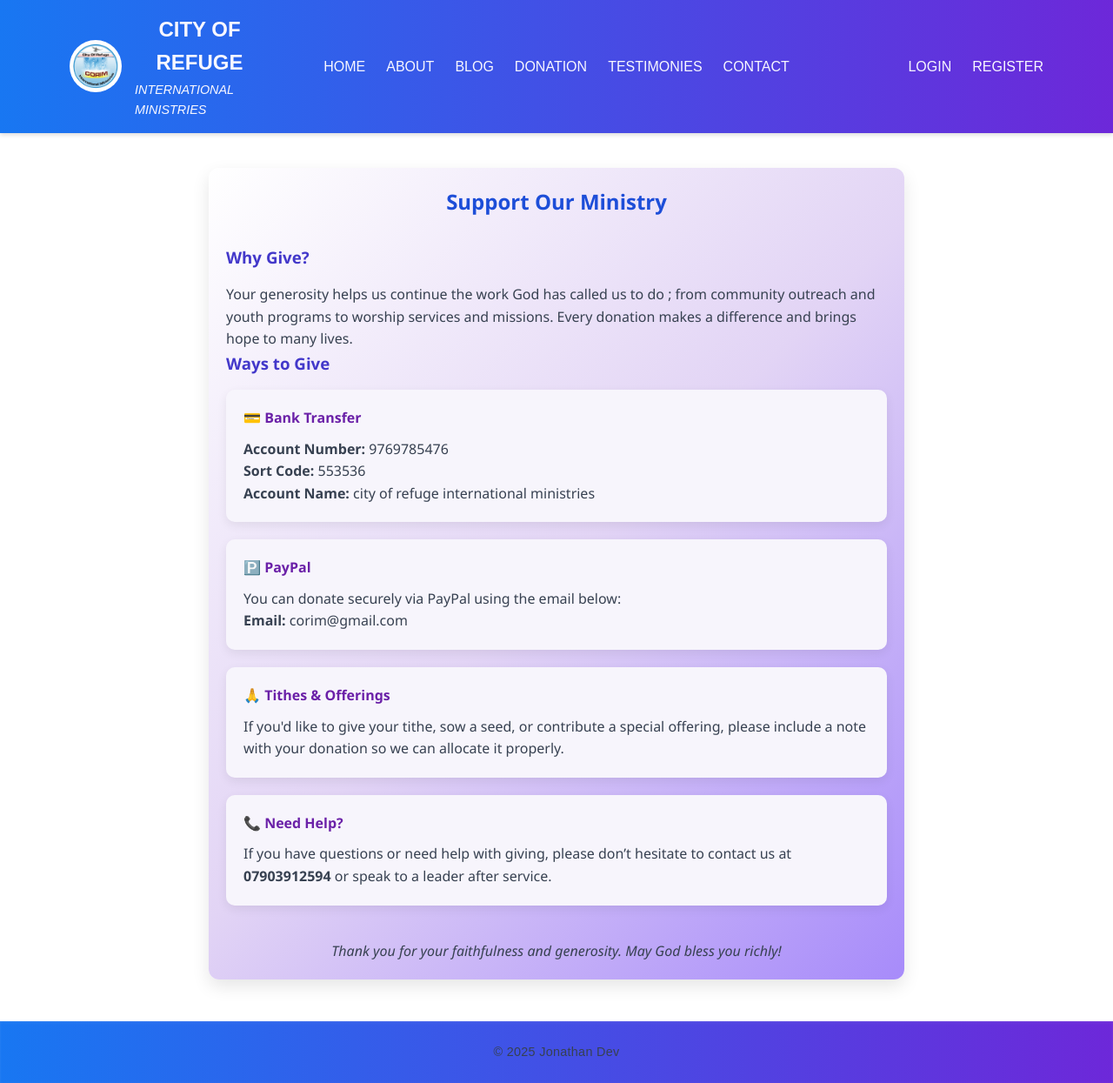
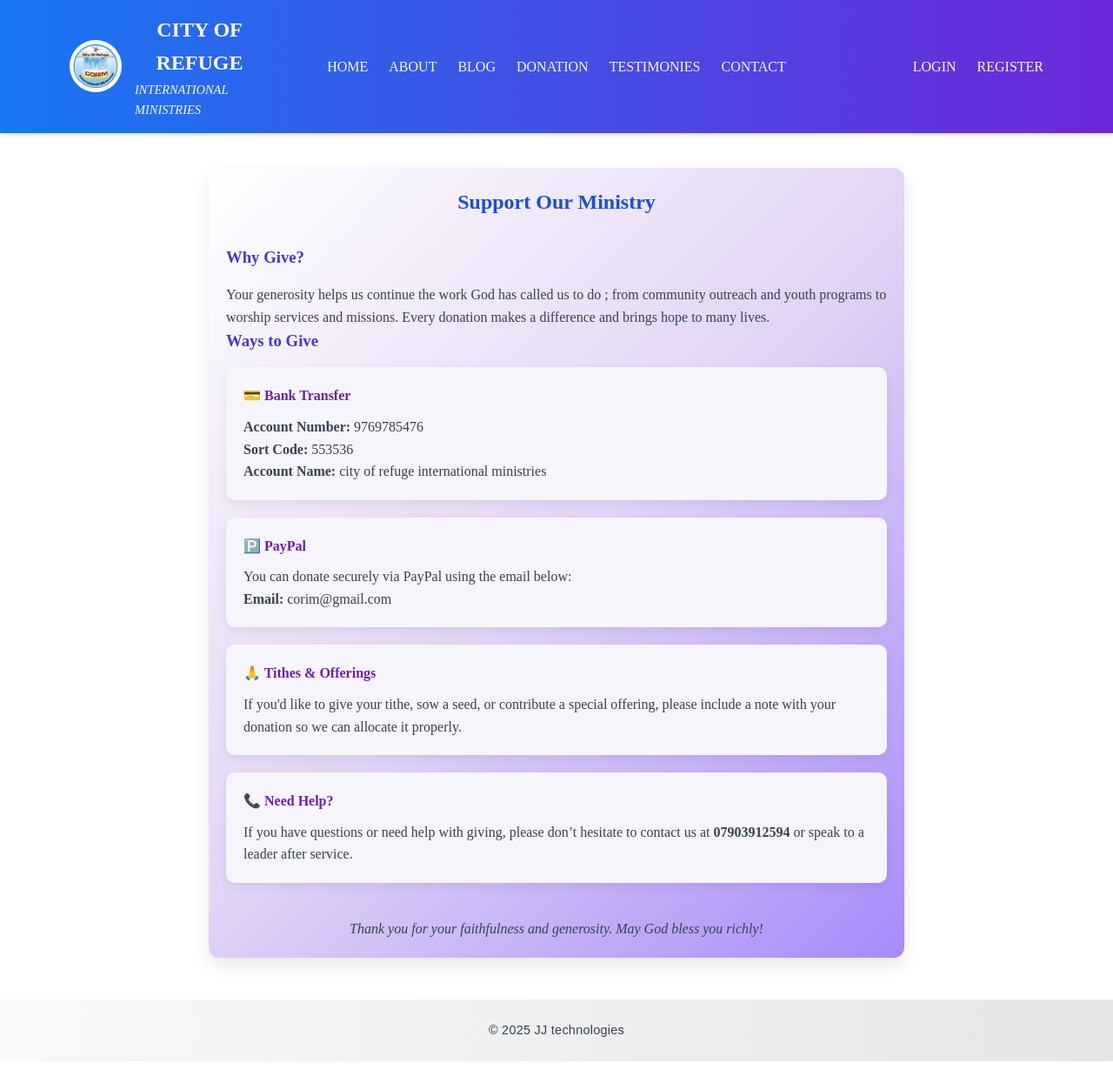
Before and after one commit to SOL7JJ/my-react-app, a React (Vite) app: page /donation in a window 1280 px wide. Shown: the whole page at 87% size. After the commit the page ends 1220 px from the top, so only its background shows below. Built offline with nearby package versions, Linux system fonts and the light colour scheme.

Commit message:
Update React app UI and logic

```diff
--- a/src/components/Footer/Footer.css
+++ b/src/components/Footer/Footer.css
@@ -2,7 +2,7 @@
 
 
 .footer {
-  background: linear-gradient(90deg, #1877f2, #6d28d9); /* Facebook blue to purple */
+  background: linear-gradient(90deg, #f9f9f9, #e5e5e5); /* Facebook blue to purple */
   color: #f8f7ff; /* off-white text for consistency */
   text-align: center;
   padding: 1.5rem 1rem;
--- a/src/components/Footer/Footer.jsx
+++ b/src/components/Footer/Footer.jsx
@@ -3,7 +3,7 @@ import "./Footer.css";
 function Footer() {
   return (
     <footer className="footer">
-      <p>&copy; 2025 Jonathan Dev</p>
+      <p>&copy; 2025 JJ technologies</p>
     </footer>
   );
 }
--- a/src/components/Header/Header.css
+++ b/src/components/Header/Header.css
@@ -11,6 +11,7 @@
 }
 
 .navbar-container {
+  font-family: 'Montserrat';
   display: flex;
   align-items: center;
   justify-content: space-between;
--- a/src/pages/About/About.css
+++ b/src/pages/About/About.css
@@ -18,12 +18,14 @@
 }
 
 .about-title {
+  font-family: 'Montserrat';
   font-size: 2.5rem;
   color: #1e3a8a;
   margin-bottom: 20px;
 }
 
 .about-paragraph {
+  font-family: 'Montserrat';
   font-size: 1.1rem;
   line-height: 1.7;
   color: #444;
--- a/src/pages/Blog/Blog.css
+++ b/src/pages/Blog/Blog.css
@@ -2,7 +2,7 @@
   max-width: 800px;
   margin: 40px auto;
   padding: 20px;
-  font-family: 'Segoe UI', Tahoma, Geneva, Verdana, sans-serif;
+  font-family: 'Montserrat';
   background: linear-gradient(135deg, #ffffff, #e2d4f5, #a78bfa);
   border-radius: 12px;
   box-shadow: 0 8px 20px rgba(0, 0, 0, 0.1);
--- a/src/pages/Contact/Contact.css
+++ b/src/pages/Contact/Contact.css
@@ -10,6 +10,7 @@ body {
 
 /* Contact Container */
 .contact-container {
+  font-family: 'Montserrat';
   min-height: 100vh;
   display: flex;
   flex-direction: column;
@@ -20,7 +21,9 @@ body {
 }
 
 /* Heading */
+
 .contact-container h2 {
+  font-family: 'Montserrat';
   font-size: 2.5rem;
   margin-bottom: 30px;
   color: #4c1d95;
--- a/src/pages/Donation/Donation.css
+++ b/src/pages/Donation/Donation.css
@@ -1,8 +1,9 @@
 .donation-container {
+  font-family: 'Montserrat';
   max-width: 800px;
   margin: 40px auto;
   padding: 20px;
-  font-family: 'Segoe UI', Tahoma, Geneva, Verdana, sans-serif;
+  font-family: 'Montserrat';
   background: linear-gradient(135deg, #ffffff, #e2d4f5, #a78bfa);
   border-radius: 12px;
   box-shadow: 0 8px 20px rgba(0, 0, 0, 0.1);
@@ -10,17 +11,20 @@
 }
 
 h2 {
+  font-family: 'Montserrat';
   text-align: center;
   color: #1d4ed8;
   margin-bottom: 30px;
 }
 
 .intro h3 {
+  font-family: 'Montserrat';
   color: #4338ca;
   margin-bottom: 15px;
 }
 
 .donation-method {
+  font-family: 'Montserrat';
   background: #f7f5fc;
   padding: 20px;
   border-radius: 10px;
--- a/src/pages/Home/Home.css
+++ b/src/pages/Home/Home.css
@@ -14,6 +14,7 @@ html {
 }
 
 .home-container {
+  font-family: 'Montserrat';
   display: flex;
   flex-direction: column;
   align-items: center;
--- a/src/pages/Login/Login.css
+++ b/src/pages/Login/Login.css
@@ -10,6 +10,7 @@ body {
 
 /* Login Container Styling */
 .login-container {
+  font-family: 'Montserrat';
   min-height: 90vh;
   display: flex;
   flex-direction: column;
@@ -34,7 +35,7 @@ body {
   border-radius: 20px;
   box-shadow: 0 8px 25px rgba(0, 0, 0, 0.1);
   width: 100%;
-  max-width: 400px;
+  max-width: 500px;
   text-align: center;
 }
 
--- a/src/pages/Testimonies/Testimonies.css
+++ b/src/pages/Testimonies/Testimonies.css
@@ -2,7 +2,7 @@
   max-width: 800px;
   margin: 40px auto;
   padding: 20px;
-  font-family: 'Segoe UI', Tahoma, Geneva, Verdana, sans-serif;
+  font-family: 'Montserrat';
   background: linear-gradient(135deg, #ffffff, #e2d4f5, #a78bfa);
   border-radius: 12px;
   box-shadow: 0 8px 20px rgba(0, 0, 0, 0.1);
```
